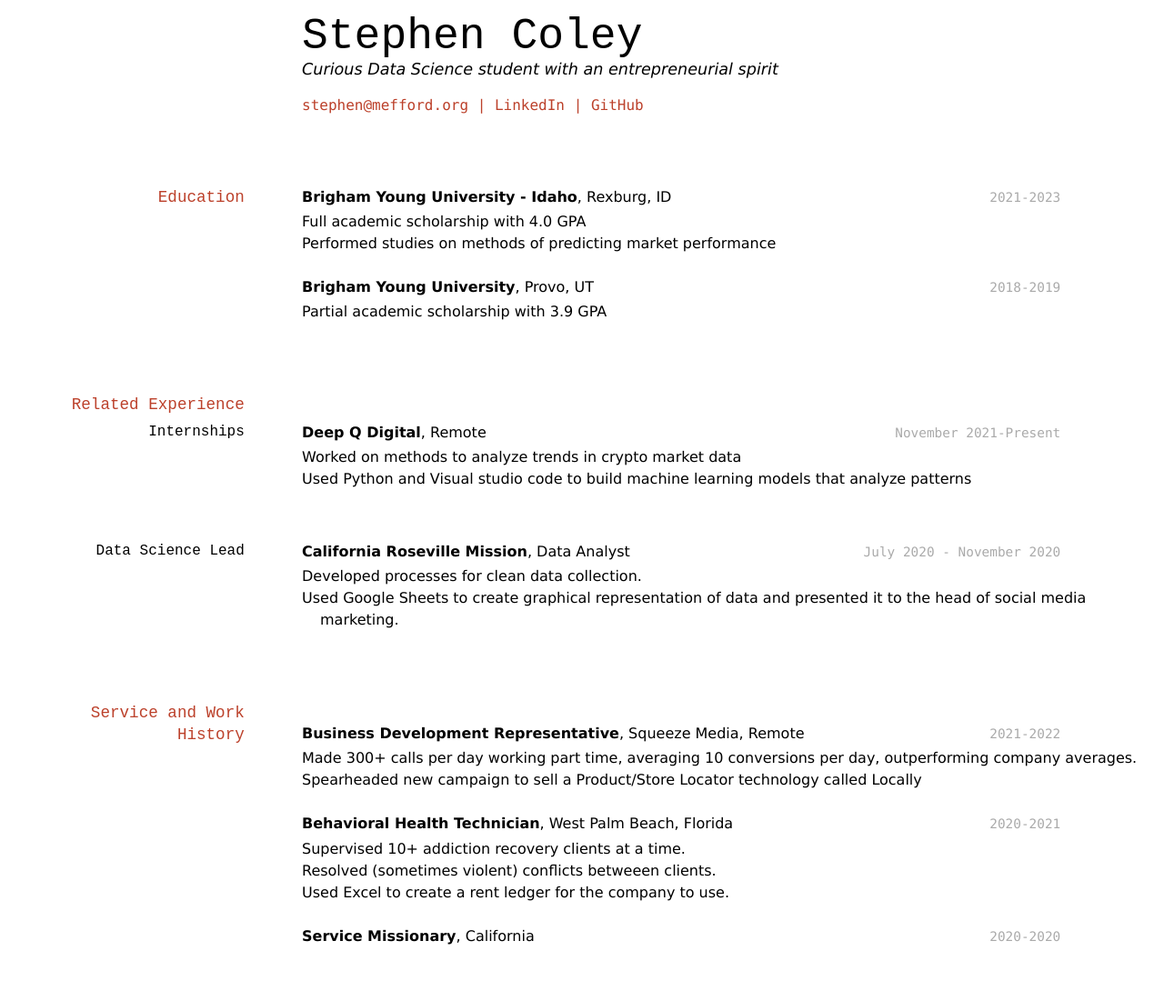
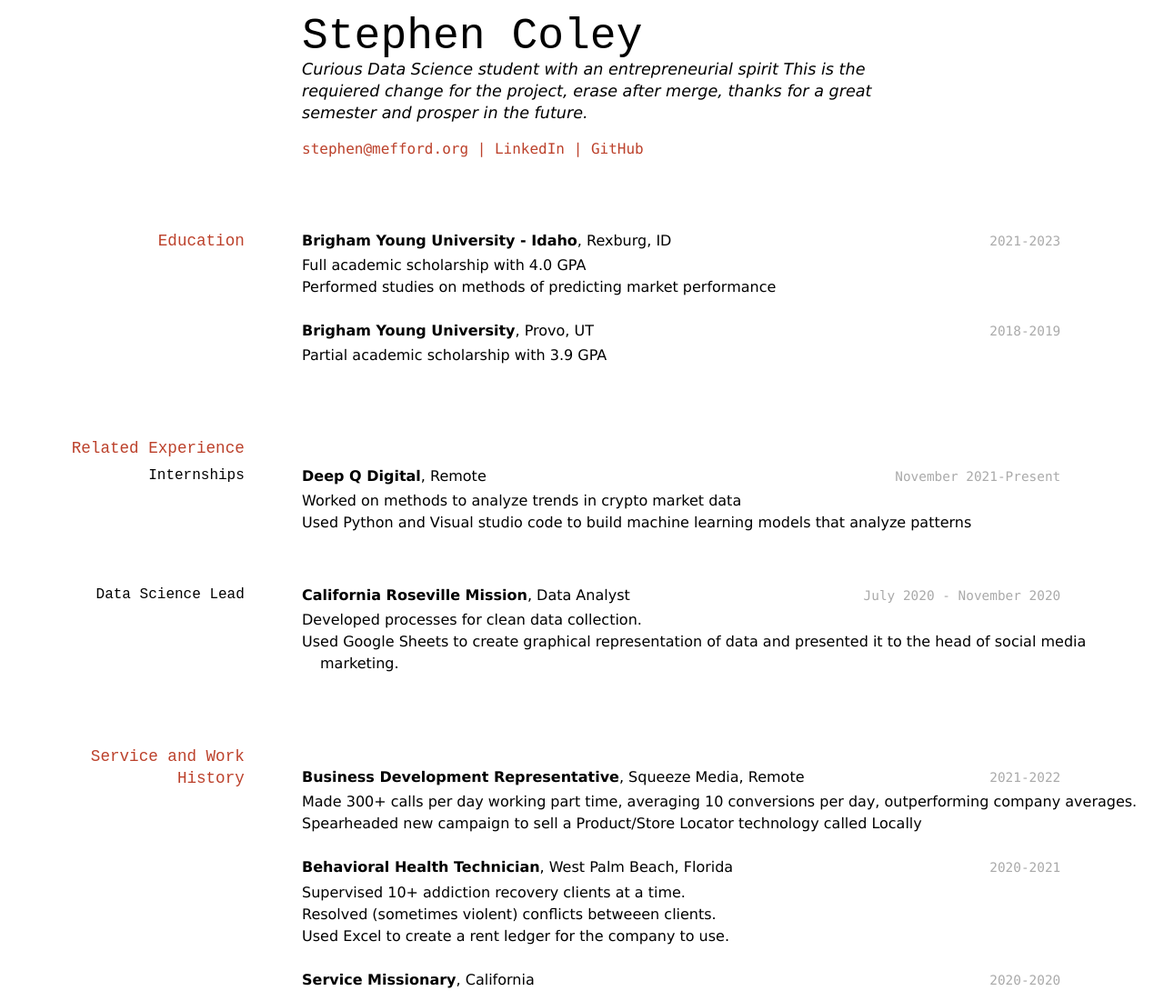
Before and after one commit to 50und/ColeyS_resume, a Jekyll site: the page built from docs/index.md, in a window 1280 px wide. Shown: the whole page at 91% size. Built offline with Jekyll 4.4.1, drawn with Linux system fonts in a browser that asks for light colours; before the commit the page ends 1053 px from its top, so only the background shows below that.

Commit message:
Update index.md

```diff
--- a/docs/index.md
+++ b/docs/index.md
@@ -4,7 +4,7 @@ title: Stephen Coley
 ---
 # Stephen Coley
 Curious Data Science student with an entrepreneurial spirit
-
+This is the requiered change for the project, erase after merge, thanks for a great semester and prosper in the future.
 <div id="webaddress">
 <a href="stephen@mefford.org">stephen@mefford.org</a>
 | <a href="https://www.linkedin.com/groups/13537407/">LinkedIn</a>
```
